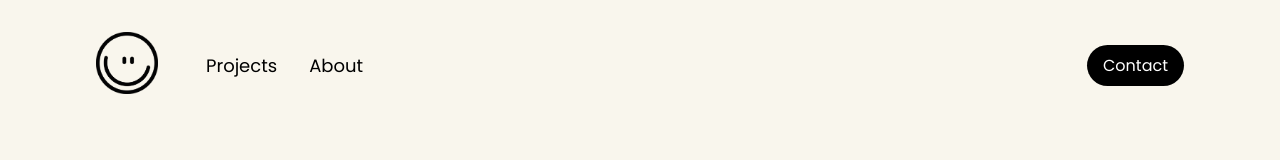
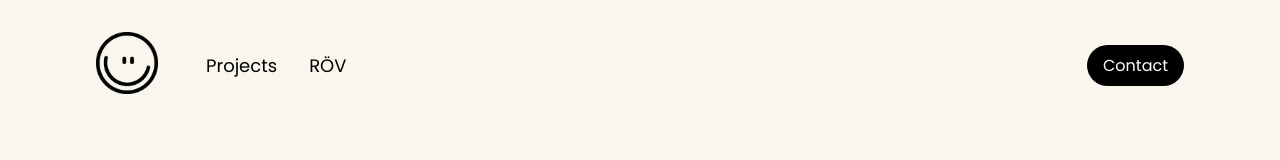
Before and after one commit to emmarosenlind/portfolio-2023, a React (Create React App) app: page / in a window 1280 px wide. Shown: the top 160 px of the page. Built offline with nearby package versions, Linux system fonts and the light colour scheme.

Commit message:
Update Navbar.jsx

```diff
--- a/src/Components/Navbar/Navbar.jsx
+++ b/src/Components/Navbar/Navbar.jsx
@@ -6,7 +6,7 @@
 const Menu = () => (
     <>
     <p><a href="#menu">Projects</a></p>
-    <p><a href="#about">About</a></p>
+    <p><a href="#about">RÖV</a></p>
     </>
 )
 
```
